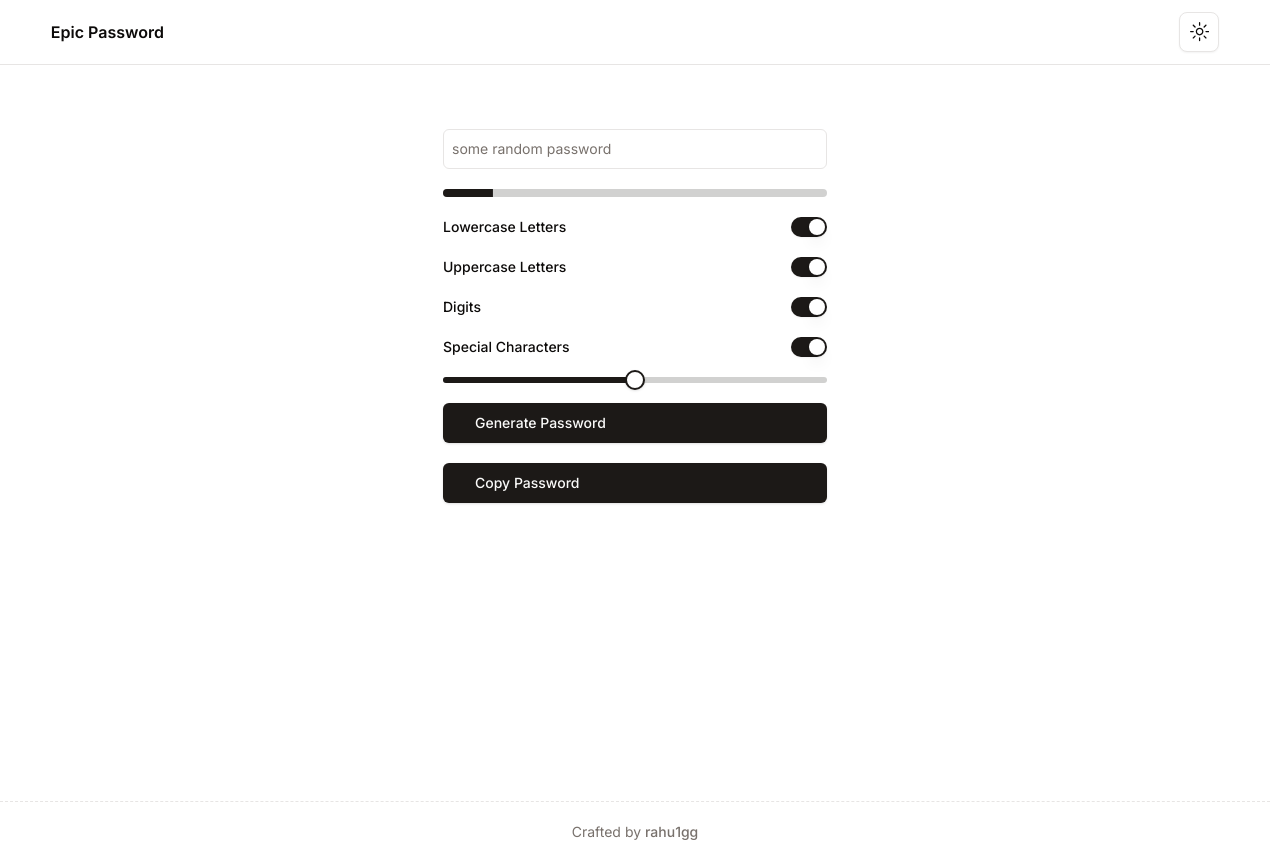
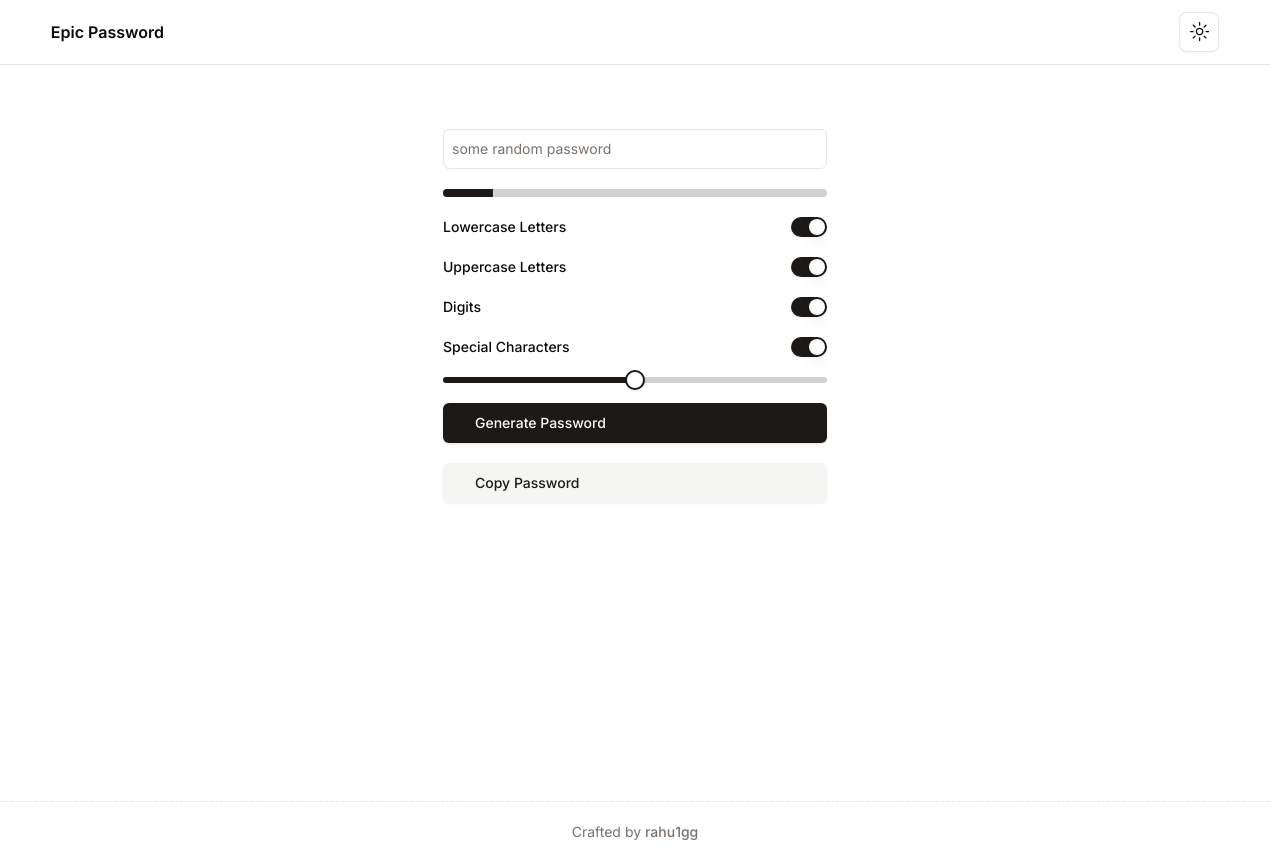
Before and after one commit to imopbuilder/epic-passwords, a Next.js app: page / in a window 1280 px wide. Built offline with nearby package versions, Linux system fonts and the light colour scheme.

Commit message:
styles: change the background-color of copy password button

```diff
--- a/src/components/pages/home/client.tsx
+++ b/src/components/pages/home/client.tsx
@@ -69,7 +69,7 @@ function GeneratePasswordForm() {
 						className='ml-auto invisible -translate-x-2 duration-100 scale-x-90 opacity-0 group-hover:visible group-hover:-translate-x-0 group-hover:opacity-100'
 					/>
 				</Button>
-				<Button className='w-full group' size='lg' onClick={handleCopyPassword}>
+				<Button className='w-full group' size='lg' variant='secondary' onClick={handleCopyPassword}>
 					Copy Password
 					<Copy
 						size={16}
```
